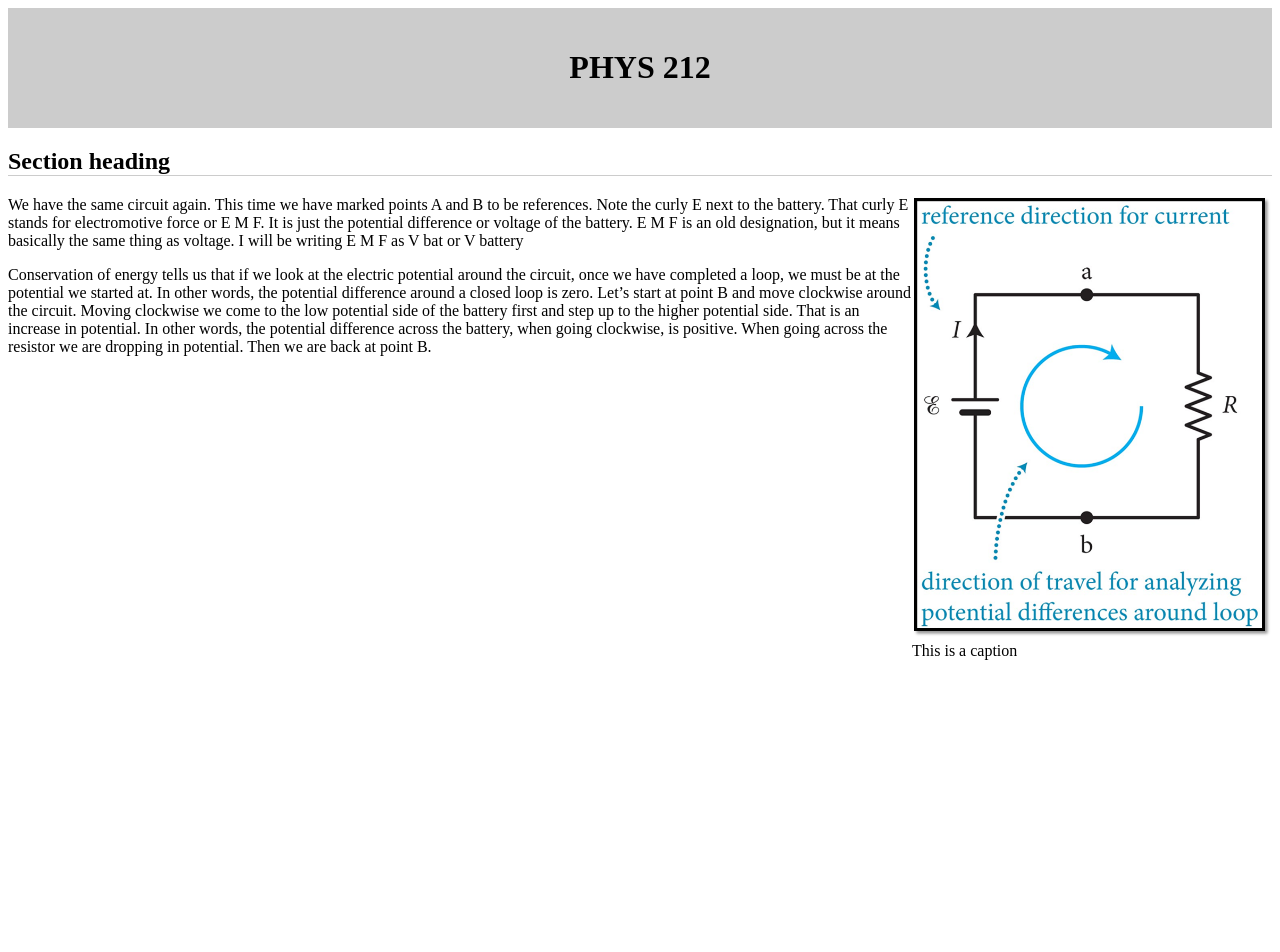
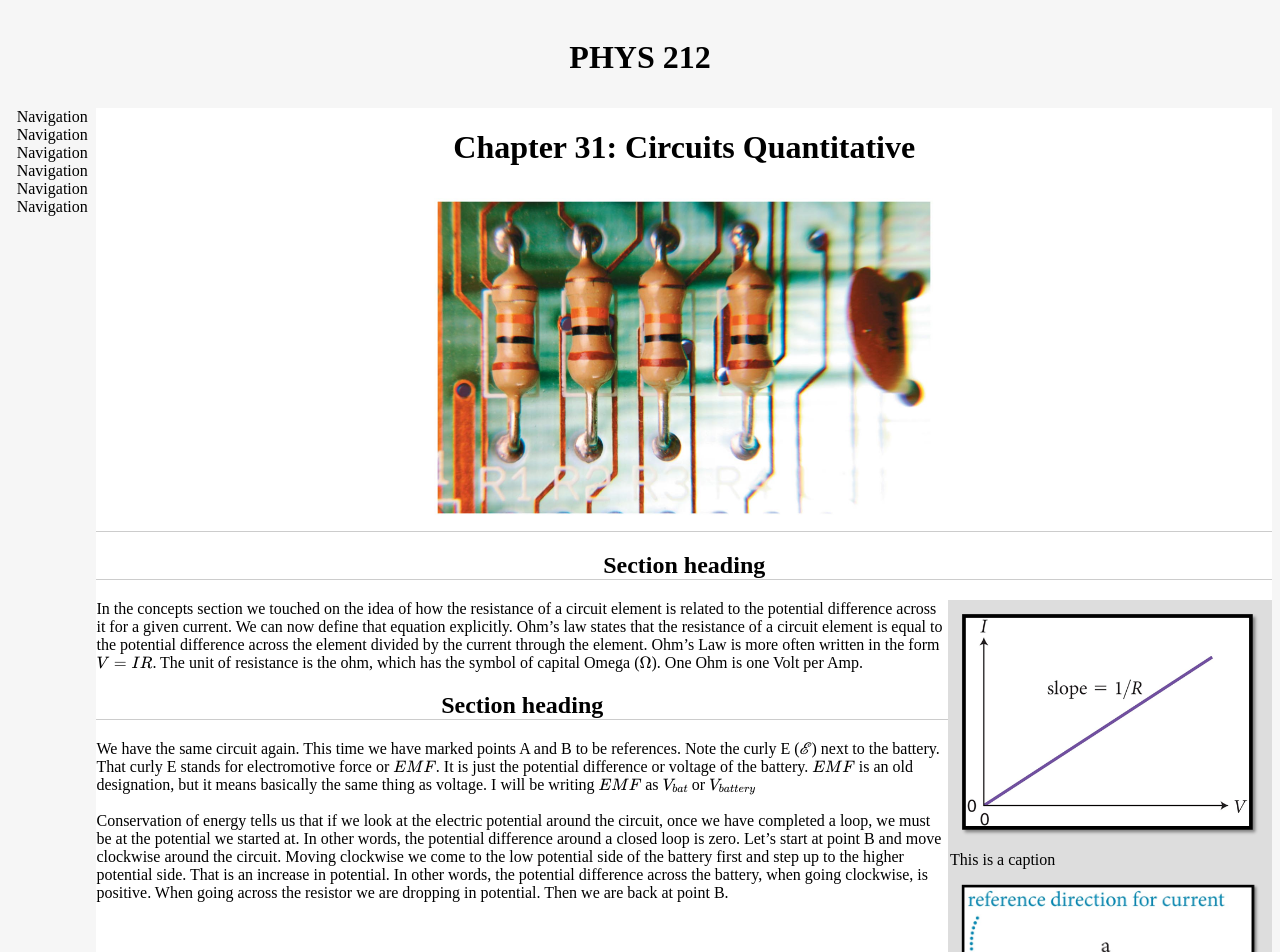
Before and after one commit to mlykins/mlykins.site, a plain HTML site: page index.html in a window 1280 px wide. Shown: the top 952 px of the page. Before the commit the page ends 800 px from the top, so only its background shows below. Drawn offline with nearby package versions, Linux system fonts and the light colour scheme; some packages are replaced by stand-ins of ours.

Commit message:
title and 1st figure

```diff
--- a/index.html
+++ b/index.html
@@ -14,27 +14,66 @@
     <div class="header">
       <h1>PHYS 212</h1>
     </div>
-
-	<div class="section">
-	<h2 class="section_heading">Section heading</h2>
-    <div class="thumbnail_right">
-      <div class="thumbnail_inner">
-        <a href="figures/figure1.png" class="image_link">
-          <img src="figures/figure1.png" class="image"/>
-        </a>
-        <div class="thumbnail caption">This is a caption</div>
+    <div class="row">
+      <div class="column left">
+        <div class="nav">
+          <div>Navigation</div>
+          <div>Navigation</div>
+          <div>Navigation</div>
+          <div>Navigation</div>
+          <div>Navigation</div>
+          <div>Navigation</div>
+        </div>
+      </div>
+      <div class="column right">
+        <div class="heading main">
+          <h1>Chapter 31: Circuits Quantitative</h1>
+          <img src="figures/figure.title.png" class="image title" />
+        </div>
+        <div class="page">
+          <h2 class="heading section">Section heading</h2>
+          <div class="thumbnail_right">
+            <div class="thumbnail_inner">
+              <a href="figures/figure.1.png" class="image_link">
+                <img src="figures/figure.1.png" class="image" />
+              </a>
+              <div class="thumbnail caption">This is a caption</div>
+            </div>
+          </div>
+          <div class="text">In the concepts section we touched on the idea of how the resistance of a circuit element is related to
+          the potential difference across it for a given current. We can now define that equation explicitly. Ohm’s law states
+          that the resistance of a circuit element is equal to the potential difference across the element divided by the current
+          through the element. Ohm’s Law is more often written in the form \(V=IR\). The unit of resistance is the ohm,
+          which has the symbol of capital Omega (\(\Omega\)). One Ohm is one Volt per Amp.</div>
+        </div>
+        <div class="page">
+          <h2 class="heading section">Section heading</h2>
+          <div class="thumbnail_right">
+            <div class="thumbnail_inner">
+              <a href="figures/figure1.png" class="image_link">
+                <img src="figures/figure1.png" class="image" />
+              </a>
+              <div class="thumbnail caption">This is a caption</div>
+            </div>
+          </div>
+          <div class="text">
+            <p>We have the same circuit again. This time we have marked points A and B to be references. Note the curly E (\(\mathscr{E}\)) next to
+            the battery. That curly E stands for electromotive force or \(EMF\). It is just the potential difference or voltage of
+            the battery. \(EMF\) is an old designation, but it means basically the same thing as voltage. I will be writing \(EMF\) as
+            \(V_{bat}\) or \(V_{battery}\)</p>
+            <p>Conservation of energy tells us that if we look at the electric potential around the circuit, once we have completed
+            a loop, we must be at the potential we started at. In other words, the potential difference around a closed loop is
+            zero. Let’s start at point B and move clockwise around the circuit. Moving clockwise we come to the low potential
+            side of the battery first and step up to the higher potential side. That is an increase in potential. In other words,
+            the potential difference across the battery, when going clockwise, is positive. When going across the resistor we are
+            dropping in potential. Then we are back at point B.</p>
+          </div>
+        </div>
       </div>
     </div>
-    <p>We have the same circuit again. This time we have marked points A and B to be references. Note the curly E next to the
-    battery. That curly E stands for electromotive force or E M F. It is just the potential difference or voltage of the battery. E
-    M F is an old designation, but it means basically the same thing as voltage. I will be writing E M F as V bat or V battery</p>
-    <p>Conservation of energy tells us that if we look at the electric potential around the circuit, once we have completed a loop,
-    we must be at the potential we started at. In other words, the potential difference around a closed loop is zero. Let’s start
-    at point B and move clockwise around the circuit. Moving clockwise we come to the low potential side of the battery first and
-    step up to the higher potential side. That is an increase in potential. In other words, the potential difference across the
-    battery, when going clockwise, is positive. When going across the resistor we are dropping in potential. Then we are back at
-    point B.</p>
-
-	</div>
+    <div class="box1">Box 1</div>
+    <div class="box2">Box 2</div>
+    <div class="box3">Box 3</div>
+    <div class="box4">Box 4</div>
   </body>
 </html>
--- a/style.css
+++ b/style.css
@@ -1,18 +1,69 @@
 .header{
-	background-color: #cccccc;
-	padding: 20px;
+	background-color: #f6f6f6;
+	padding: 10px;
 	text-align: center;
+}
+
+body{
+	background-color: #f6f6f6;
+}
+
+.column{
+	float: left;
+}
+
+.column.left {
+    width: 7%;
+}
+
+.column.right {
+    width: 93%;
+	background-color: #ffffff;
+}
+
+.nav{
+	text-align: center;
+}
+
+.row:after {
+    content: "";
+    display: table;
+    clear: both;
 }
 
 .thumbnail_right{
 	clear: right;
 	float: right;
+	padding: 2px;
+	background-color: #dddddd;
 }
 
-.section_heading{
+.heading{
 	border-bottom: 1px solid #cccccc;
+	text-align:center;
 }
 
 .image{
-	max-width: 360px;
+	max-width: 300px;
+	margin: 10px;
 }
+
+.image.title{
+	max-width: 500px;
+}
+
+.box1{
+	background-color: #008744;
+}
+
+.box2{
+	background-color: #0057e7;
+}
+
+.box3{
+	background-color: #d62d20;
+}
+
+.box4{
+	background-color: #ffa700;
+}
```
Also changed, not shown: figures/figure.1.png (added), figures/figure.title.png (added).
